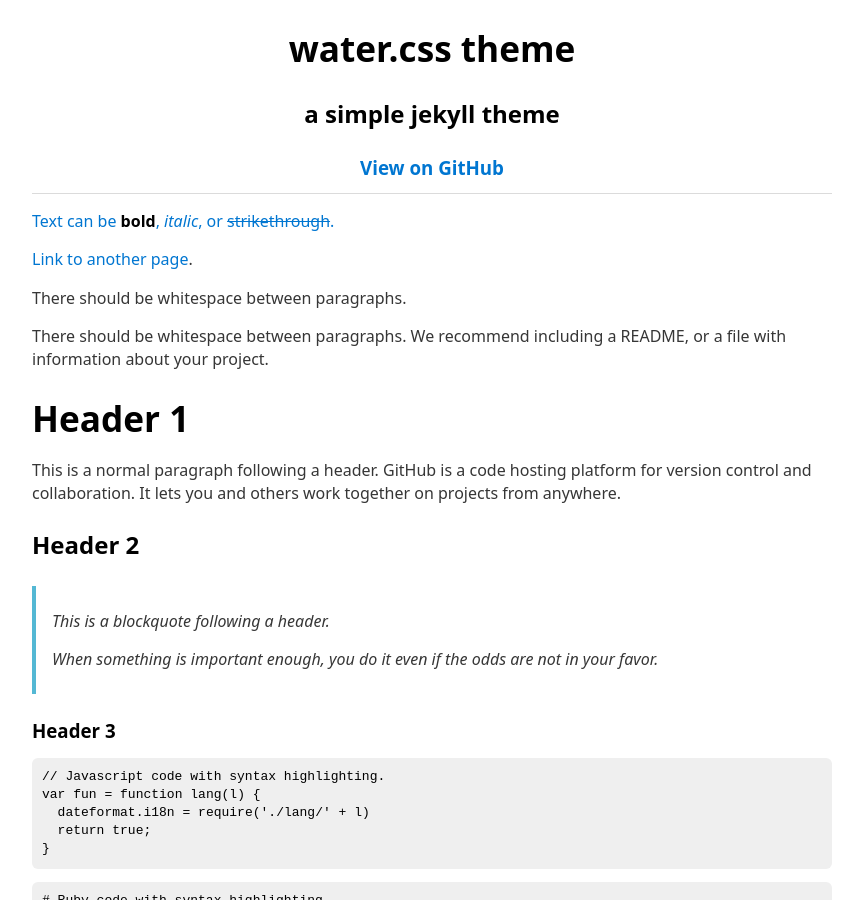
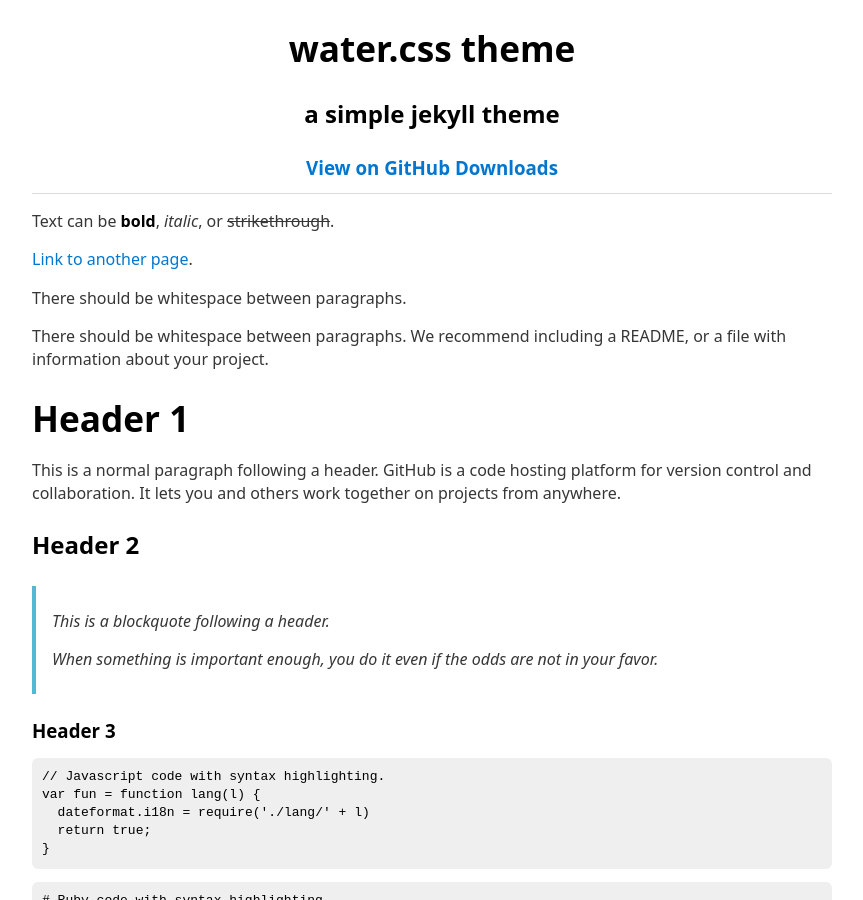
Before and after one commit to luke2m/watercss-jekyll, a Jekyll site: the page built from index.md, in a window 1280 px wide and 900 px high. Shown: the whole window, without its empty margins (208-1071 px from the left). Built offline with Jekyll 4.4.1, drawn with Linux system fonts in a browser that asks for light colours.

Commit message:
Update default.html

```diff
--- a/_layouts/default.html
+++ b/_layouts/default.html
@@ -16,7 +16,7 @@
   <body>
 <h1 style="text-align: center;">{{ page.title | default: site.title | default: site.github.repository_name }}</h1>
 <h2 style="text-align: center;">{{ page.description | default: site.description | default: site.github.project_tagline }}</h2>
-<h3 style="text-align: center;"><a href="{{ site.github.repository_url }}" class="btn">View on GitHub</a>     <a href="{{ site.github.releases_url }}"></h3>
+<h3 style="text-align: center;"><a href="{{ site.github.repository_url }}">View on GitHub</a>     <a href="{{ site.github.repository_url }}/releases">Downloads</a></h3>
 
   <hr>
 
```
